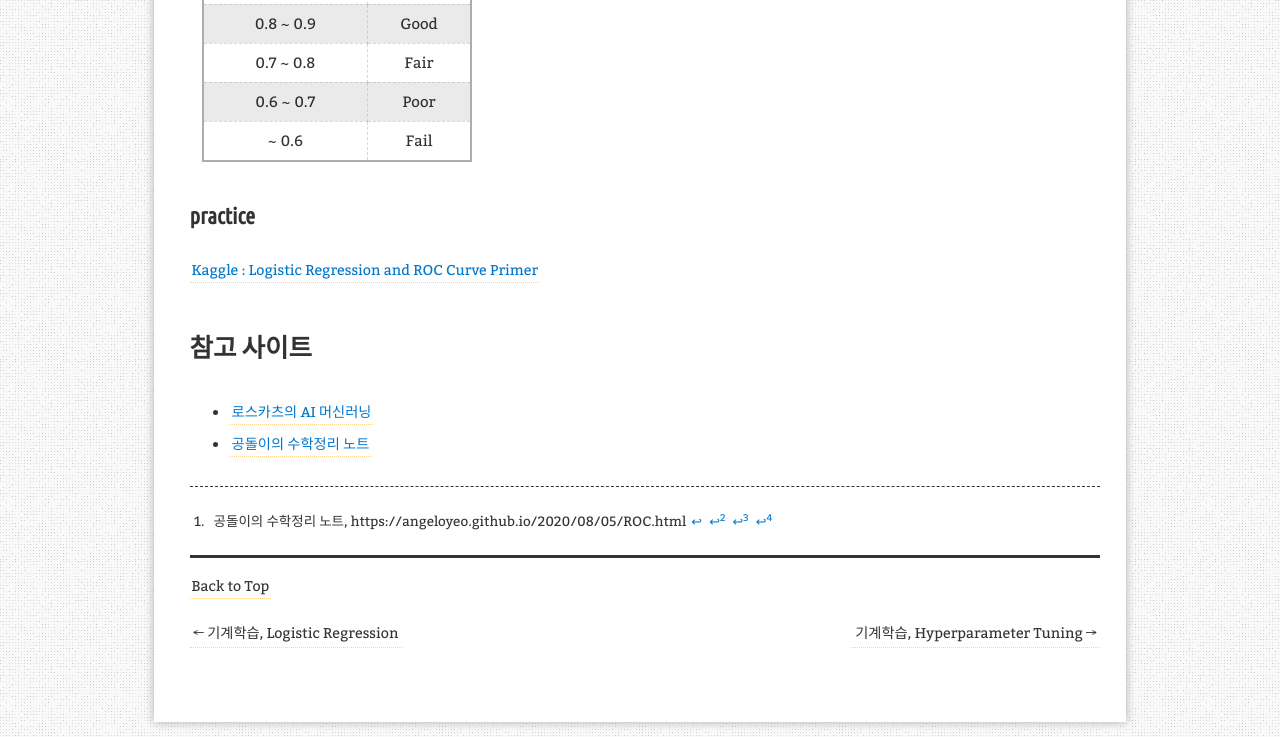
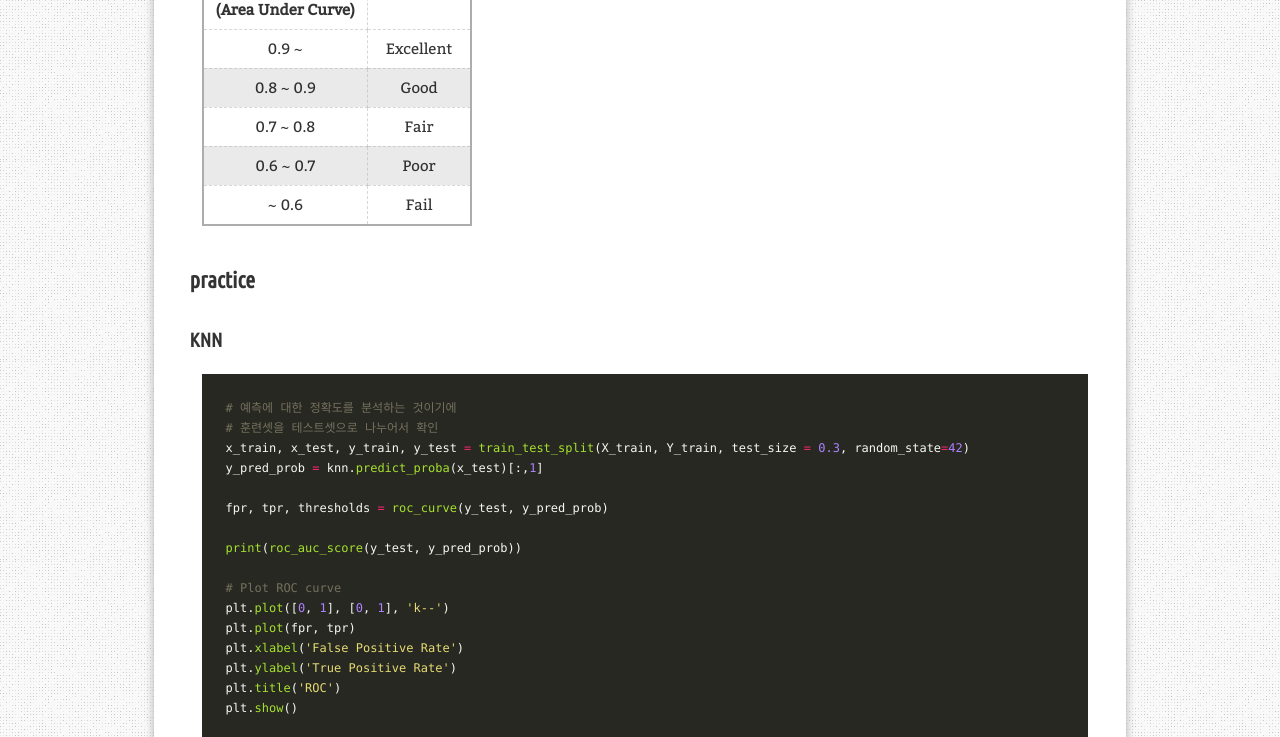
Before and after one commit to aristohyun/aristohyun.github.io, a Jekyll site: the page built from _posts/2021-07-02-ROC-Curve.md, in a window 1280 px wide and 1400 px high, scrolled down 4039 px. Shown: the top 737 px of the window. Built offline with Jekyll 4.4.1, drawn with Linux system fonts in a browser that asks for light colours; formulas are drawn with MathJax 3; comment, search, counter and statistics services are not loaded; grey boxes are pictures that could not be loaded.

Commit message:
Update 2021-07-02-ROC-Curve.md

```diff
--- a/_posts/2021-07-02-ROC-Curve.md
+++ b/_posts/2021-07-02-ROC-Curve.md
@@ -83,12 +83,35 @@ Positive로 예측했을 때 실제로 Positive인 비율 (관찰자 기준)
 |     0.8 ~ 0.9     |    Good    |
 |     0.7 ~ 0.8     |    Fair    |
 |     0.6 ~ 0.7     |    Poor    |
-|        ~ 0.6         |    Fail    |
+|        ~ 0.6      |    Fail    |
 
 
 ## practice
 
-[Kaggle : Logistic Regression and ROC Curve Primer](https://www.kaggle.com/captcalculator/logistic-regression-and-roc-curve-primer){:target="_ blank"}
+### KNN
+~~~ python
+# 예측에 대한 정확도를 분석하는 것이기에
+# 훈련셋을 테스트셋으로 나누어서 확인
+x_train, x_test, y_train, y_test = train_test_split(X_train, Y_train, test_size = 0.3, random_state=42)
+y_pred_prob = knn.predict_proba(x_test)[:,1]
+
+fpr, tpr, thresholds = roc_curve(y_test, y_pred_prob)
+
+print(roc_auc_score(y_test, y_pred_prob))
+
+# Plot ROC curve
+plt.plot([0, 1], [0, 1], 'k--')
+plt.plot(fpr, tpr)
+plt.xlabel('False Positive Rate')
+plt.ylabel('True Positive Rate')
+plt.title('ROC')
+plt.show()
+~~~
+
+![image](https://user-images.githubusercontent.com/32366711/124719794-7ba24600-df42-11eb-96c4-14f2f65018ba.png)
+
+### Logistic
+
 
 
 # 참고 사이트
```
